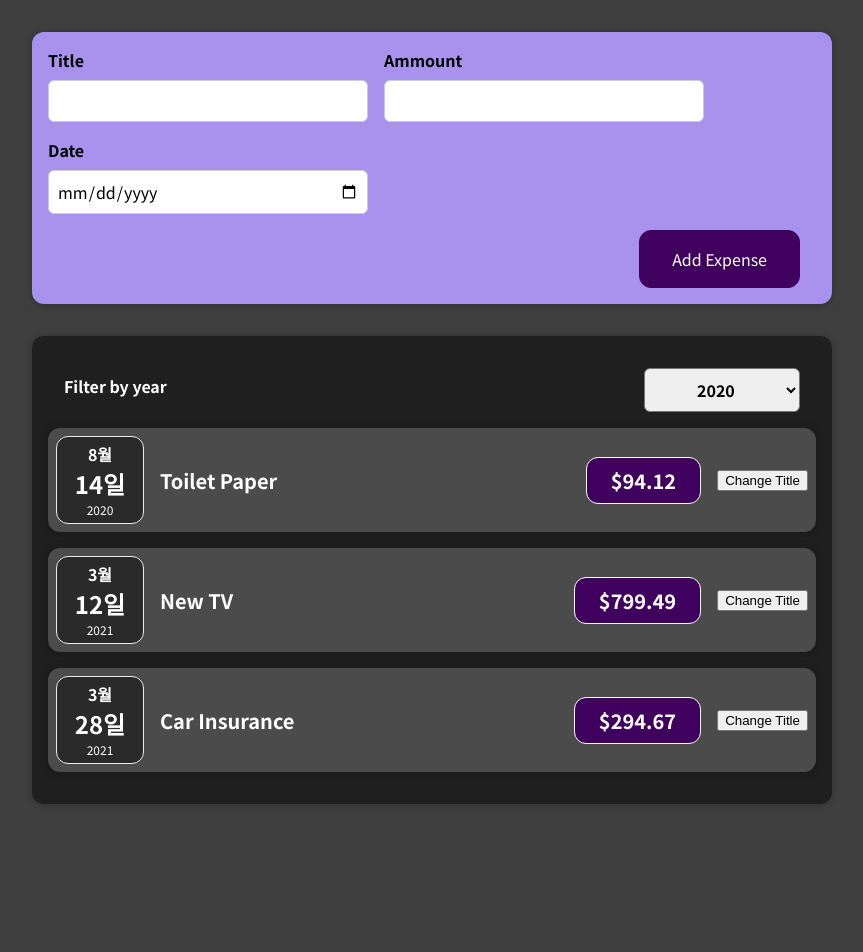
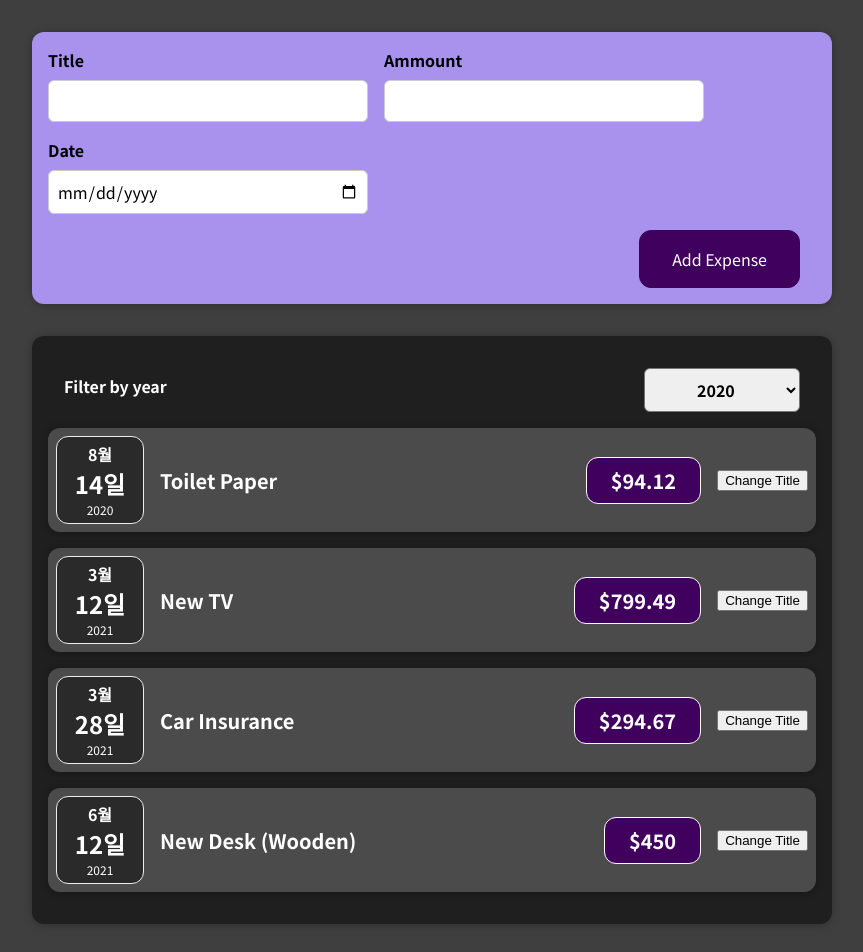
Before and after one commit to jaeyeong815/udemy-react-completed, a React (Create React App) app: page / in a window 1280 px wide. Shown: the top 952 px of the page, without its empty margins (208-1071 px from the left). Before the commit the page ends 836 px from the top, so only its background shows below. Built offline with nearby package versions, Linux system fonts and the light colour scheme.

Commit message:
1208: expenses map으로 리스트 렌더링하기

```diff
--- a/src/App.js
+++ b/src/App.js
@@ -1,8 +1,8 @@
+import { useState } from 'react';
 import Expense from './components/Expenses/Expense';
 import NewExpense from './components/NewExpense/NewExpense';
 
-const App = () => {
-  const expenses = [
+const DUMMY_EXPENSES = [
   {
     id: 'e1',
     title: 'Toilet Paper',
@@ -24,9 +24,13 @@
   },
 ];
 
+const App = () => {
+  const [expenses, setExpenses] = useState(DUMMY_EXPENSES);
+
   const addExpenseHandler = (expense) => {
     console.log('In App.js');
     console.log('expense', expense);
+    setExpenses((prevExpenses) => [expense, ...prevExpenses]);
   };
 
   return (
--- a/src/components/Expenses/Expense.js
+++ b/src/components/Expenses/Expense.js
@@ -17,21 +17,13 @@
         selected={filteredYear}
         onFilterExpense={filterChangeHandler}
       />
-      <ExpenseItem
-        title={expenses[0].title}
-        amount={expenses[0].amount}
-        date={expenses[0].date}
-      />
-      <ExpenseItem
-        title={expenses[1].title}
-        amount={expenses[1].amount}
-        date={expenses[1].date}
-      />
-      <ExpenseItem
-        title={expenses[2].title}
-        amount={expenses[2].amount}
-        date={expenses[2].date}
-      />
+      {expenses.map((expense) => (
+        <ExpenseItem
+          title={expense.title}
+          amount={expense.amount}
+          date={expense.date}
+        />
+      ))}
     </Card>
   );
 };
```
Lines whose indentation alone changed are shown as unchanged.
